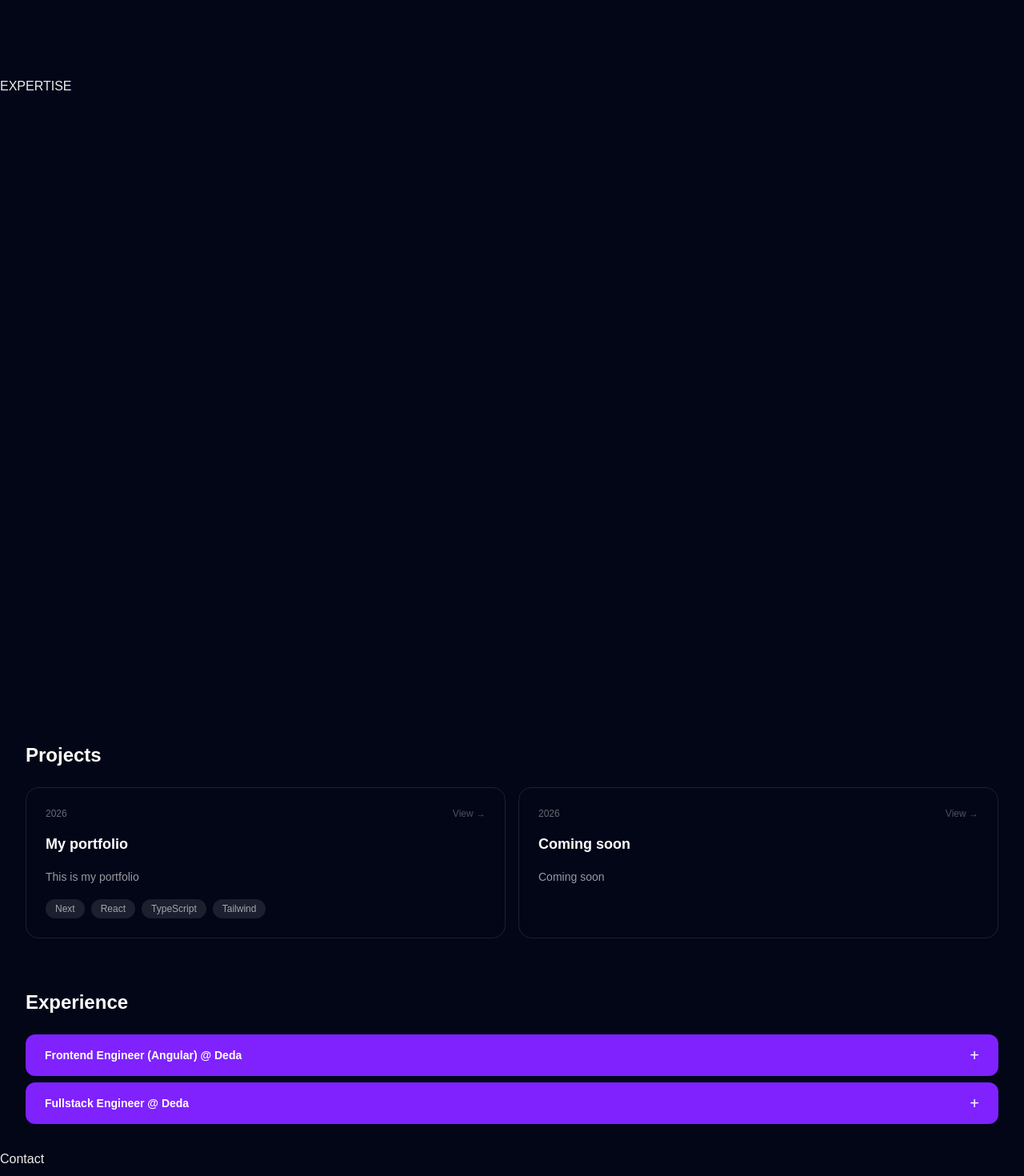
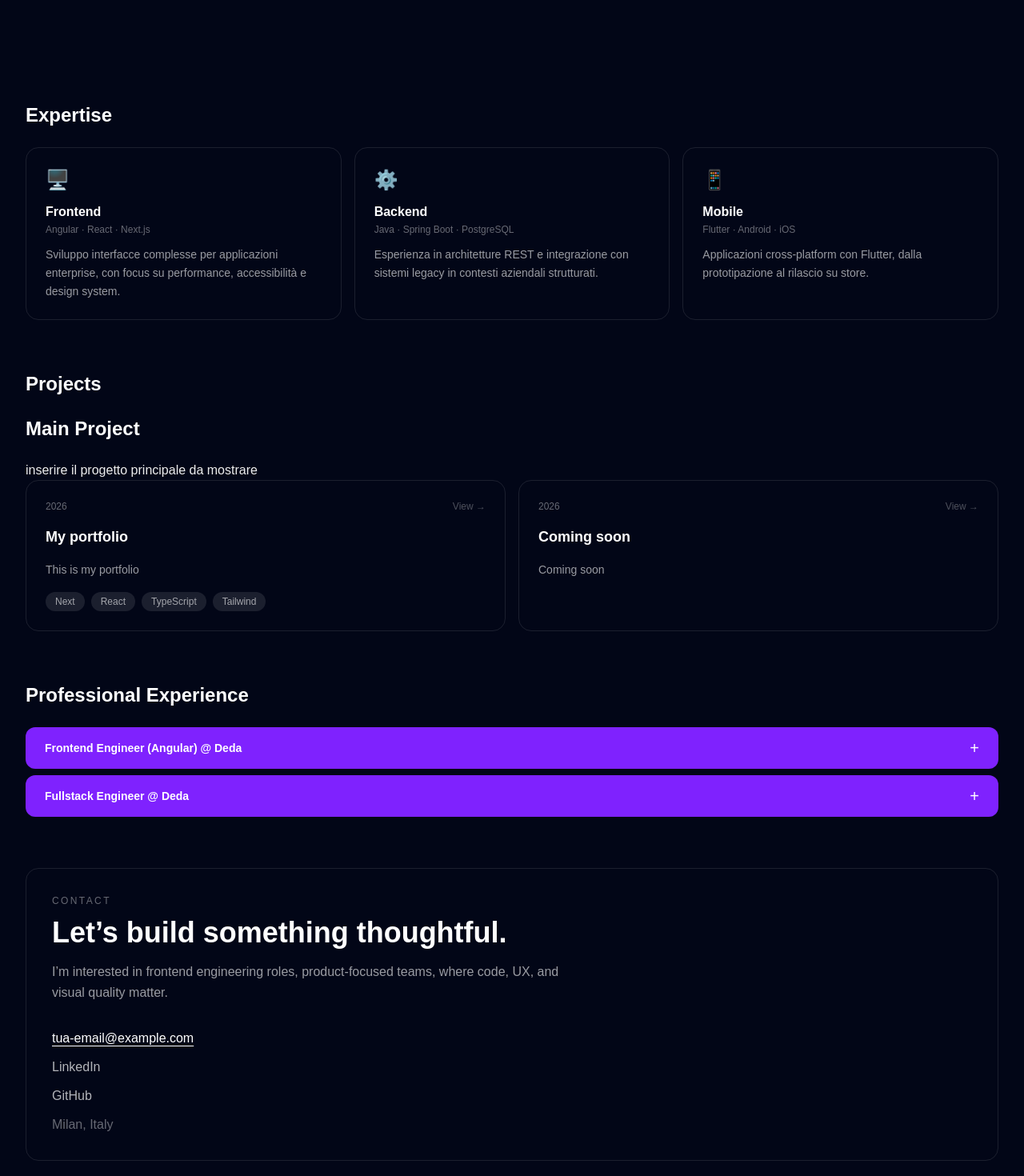
Before and after one commit to matteodangio/portfolio_app, a Next.js app: page / in a window 1280 px wide. Shown: the part 920-2390 px from the top of the page at 80% size. Built offline with nearby package versions, Linux system fonts and the light colour scheme.

Commit message:
feat: contact, experience, expertise and project sections

```diff
--- a/src/app/page.tsx
+++ b/src/app/page.tsx
@@ -3,7 +3,7 @@ import Contact from "@/components/sections/contact";
 import Experience from "@/components/sections/experience";
 import Expertise from "@/components/sections/expertise";
 import FeaturedProjects from "@/components/sections/featuredProjects";
-import Hero from "@/components/sections/hero";
+import Hero from "@/components/sections/home";
 /* Regola App Router: in ogni cartella sotto app/, un page.tsx diventa una route pubblica.*/
 export default function Home() {
   return (
--- a/src/app/projects/[slug]/page.tsx
+++ b/src/app/projects/[slug]/page.tsx
@@ -2,51 +2,90 @@ import Link from "next/link";
 import { notFound } from "next/navigation";
 import { projects } from "@/data/projects";
 
-type ProjectPageProps = {
+interface Props {
   params: Promise<{ slug: string }>;
-};
+}
 
 export function generateStaticParams() {
-  return projects.map((project) => ({ slug: project.slug }));
+  return projects.map((p) => ({ slug: p.slug }));
 }
 
-export default async function ProjectPage({ params }: ProjectPageProps) {
+export default async function ProjectPage({ params }: Props) {
   const { slug } = await params;
-  const project = projects.find((item) => item.slug === slug);
+  const project = projects.find((p) => p.slug === slug);
 
-  if (!project) {
-    notFound();
-  }
+  if (!project) notFound();
 
   return (
-    <main className="mx-auto flex w-full max-w-3xl flex-1 flex-col gap-6 px-6 py-12">
-      <Link href="/projects" className="text-sm text-zinc-500 hover:text-zinc-900">
-        ← Back to projects
+    <main className="max-w-2xl mx-auto px-6 py-16">
+      {/* Back */}
+      <Link
+        href="/#projects"
+        className="text-xs text-white/40 hover:text-white/70 transition mb-12 inline-block"
+      >
+        ← Back
       </Link>
-      <div>
-        <p className="text-sm text-zinc-500">{project.year}</p>
-        <h1 className="text-3xl font-semibold tracking-tight">{project.title}</h1>
-        <p className="mt-4 text-lg text-zinc-600">{project.description}</p>
+
+      {/* Header */}
+      <header className="mb-12">
+        <p className="text-xs text-white/40 mb-2">{project.year}</p>
+        <h1 className="text-4xl font-bold text-white mb-3">{project.title}</h1>
+        <p className="text-white/60">{project.description}</p>
+      </header>
+
+      {/* Meta */}
+      <div className="grid grid-cols-2 gap-6 border-t border-white/10 py-8 mb-12">
+        <div>
+          <p className="text-xs text-white/40 uppercase tracking-widest mb-1">
+            Role
+          </p>
+          <p className="text-sm text-white">{project.role}</p>
+        </div>
+        <div>
+          <p className="text-xs text-white/40 uppercase tracking-widest mb-1">
+            Year
+          </p>
+          <p className="text-sm text-white">{project.year}</p>
+        </div>
       </div>
-      <ul className="flex flex-wrap gap-2">
+
+      {/* Corpo narrativo */}
+      <p className="text-sm text-white/70 leading-relaxed mb-12">
+        {project.content}
+      </p>
+
+      {/* Stack */}
+      <div className="flex flex-wrap gap-2 border-t border-white/10 pt-8 mb-8">
         {project.stack.map((tech) => (
-          <li
+          <span
             key={tech}
-            className="rounded-full bg-zinc-100 px-3 py-1 text-sm text-zinc-700"
+            className="rounded-full bg-white/10 px-3 py-1 text-xs text-white/60"
           >
             {tech}
-          </li>
+          </span>
         ))}
-      </ul>
-      <div className="flex gap-4">
-        {project.githubUrl && (
-          <a href={project.githubUrl} className="text-sm font-medium underline">
-            GitHub
+      </div>
+
+      {/* Link esterni */}
+      <div className="flex gap-6">
+        {project.liveUrl && (
+          <a
+            href={project.liveUrl}
+            target="_blank"
+            rel="noopener noreferrer"
+            className="text-sm text-white underline underline-offset-4 hover:text-white/60 transition"
+          >
+            Live →
           </a>
         )}
-        {project.liveUrl && (
-          <a href={project.liveUrl} className="text-sm font-medium underline">
-            Live demo
+        {project.githubUrl && (
+          <a
+            href={project.githubUrl}
+            target="_blank"
+            rel="noopener noreferrer"
+            className="text-sm text-white underline underline-offset-4 hover:text-white/60 transition"
+          >
+            GitHub →
           </a>
         )}
       </div>
--- a/src/components/layout/siteNav.tsx
+++ b/src/components/layout/siteNav.tsx
@@ -7,7 +7,7 @@ import { useEffect, useState } from "react";
 type NavState = "hero-open" | "compact-closed" | "compact-open";
 
 const navItems = [
-  { label: "Home", href: "#hero" },
+  { label: "Home", href: "#home" },
   { label: "Expertise", href: "#expertise" },
   { label: "Projects", href: "#projects" },
   { label: "Experience", href: "#experience" },
--- a/src/components/sections/contact.tsx
+++ b/src/components/sections/contact.tsx
@@ -1,7 +1,51 @@
 export default function Contact() {
   return (
-    <section id="contact">
-      <div className="min-h-screen">Contact</div>
+    <section id="contact" className="p-8">
+      <div className="rounded-2xl border border-white/10 p-6 sm:p-8">
+        <p className="text-xs uppercase tracking-[0.2em] text-white/40 mb-3">
+          Contact
+        </p>
+
+        <h2 className="text-2xl sm:text-4xl font-semibold text-white mb-4">
+          Let’s build something thoughtful.
+        </h2>
+
+        <p className="max-w-2xl text-sm sm:text-base leading-relaxed text-white/60 mb-8">
+          I’m interested in frontend engineering roles, product-focused teams,
+          where code, UX, and visual quality matter.
+        </p>
+
+        <div className="flex flex-col gap-3 text-sm sm:text-base">
+          <a
+            href="mailto:tua-email@example.com"
+            className="text-white underline underline-offset-4 hover:text-white/70 transition"
+          >
+            tua-email@example.com
+          </a>
+
+          <a
+            href="https://www.linkedin.com/in/matteo-dangio"
+            target="_blank"
+            rel="noopener noreferrer"
+            aria-label="Open LinkedIn profile in a new tab"
+            className="text-white/70 hover:text-white transition"
+          >
+            LinkedIn
+          </a>
+
+          <a
+            href="https://github.com/tuo-username"
+            target="_blank"
+            rel="noopener noreferrer"
+            aria-label="Open GitHub profile in a new tab"
+            className="text-white/70 hover:text-white transition"
+          >
+            GitHub
+          </a>
+
+          <p className="text-white/40">Milan, Italy</p>
+        </div>
+      </div>
     </section>
   );
 }
--- a/src/components/sections/experience.tsx
+++ b/src/components/sections/experience.tsx
@@ -17,7 +17,9 @@ export default function Experience() {
   }));
   return (
     <section id="experience" className="p-8">
-      <h2 className="text-2xl font-bold text-white mb-6">Experience</h2>
+      <h2 className="text-2xl font-bold text-white mb-6">
+        Professional Experience
+      </h2>
       <Accordion items={items}></Accordion>
     </section>
   );
--- a/src/components/sections/expertise.tsx
+++ b/src/components/sections/expertise.tsx
@@ -1,10 +1,32 @@
+// src/components/sections/Expertise.tsx
+import { expertiseItems } from "@/data/expertise";
+
 export default function Expertise() {
+  return (
+    <section id="expertise" className="p-8">
+      <h2 className="text-2xl font-bold text-white mb-6">Expertise</h2>
 
+      <div className="grid grid-cols-1 gap-4 sm:grid-cols-3">
+        {expertiseItems.map((item) => (
+          <div
+            key={item.title}
+            className="flex flex-col gap-3 rounded-2xl border border-white/10 p-6 hover:bg-amber-50/5 transition"
+          >
+            <span className="text-2xl">{item.icon}</span>
 
+            <div>
+              <h3 className="text-base font-semibold text-white">
+                {item.title}
+              </h3>
+              <p className="text-xs text-white/40 mt-0.5">{item.subtitle}</p>
+            </div>
 
-    return (
-        <section id="expertise">
-        <div className="min-h-screen">EXPERTISE</div>
-        </section>
-    )
+            <p className="text-sm text-white/60 leading-relaxed">
+              {item.description}
+            </p>
+          </div>
+        ))}
+      </div>
+    </section>
+  );
 }
--- a/src/components/sections/featuredProjects.tsx
+++ b/src/components/sections/featuredProjects.tsx
@@ -8,6 +8,10 @@ export default function FeaturedProjects() {
   return (
     <section id="projects" className="p-8">
       <h2 className="text-2xl font-bold text-white mb-6">Projects</h2>
+      <div className="">
+        <h2 className="text-2xl font-bold text-white mb-6">Main Project</h2>
+        <p>inserire il progetto principale da mostrare</p>
+      </div>
       <div className="grid grid-cols-1 gap-4 sm:grid-cols-2">
         {featuredProject.map((project) => (
           <ProjectCard key={project.slug} project={project} />
--- a/src/components/sections/hero.tsx
+++ b/src/components/sections/home.tsx
@@ -1,9 +1,9 @@
 import Button from "../ui/button";
 import Image from "next/image";
 
-export default function Hero() {
+export default function Home() {
   return (
-    <section id="hero" className="flex flex-row min-h-screen w-full">
+    <section id="home" className="flex flex-row min-h-screen w-full">
       <div className="container mx-auto flex flex-col items-center px-6 text-center">
         <h1 className="text-xl font-bold mb-3">Frontend Engineer</h1>
         <p className="text-sm mb-3">
--- a/src/components/ui/projectCard.tsx
+++ b/src/components/ui/projectCard.tsx
@@ -8,7 +8,7 @@ interface ProjectCardProps {
 export default function ProjectCard({ project }: ProjectCardProps) {
   return (
     <Link
-      href={"/projects/${project.slug}"}
+      href={`/projects/${project.slug}`}
       className="group flex flex-col gap-4 rounded-2xl border border-white/10 p-6 transition hover:border-white/30"
     >
       <div className="flex items-center justify-between">
--- /dev/null
+++ b/src/data/expertise.ts
@@ -0,0 +1,23 @@
+// src/data/expertise.ts
+import { IExpertise } from "@/types";
+
+export const expertiseItems: IExpertise[] = [
+  {
+    icon: "🖥️",
+    title: "Frontend",
+    subtitle: "Angular · React · Next.js",
+    description: "Sviluppo interfacce complesse per applicazioni enterprise, con focus su performance, accessibilità e design system.",
+  },
+  {
+    icon: "⚙️",
+    title: "Backend",
+    subtitle: "Java · Spring Boot · PostgreSQL",
+    description: "Esperienza in architetture REST e integrazione con sistemi legacy in contesti aziendali strutturati.",
+  },
+  {
+    icon: "📱",
+    title: "Mobile",
+    subtitle: "Flutter · Android · iOS",
+    description: "Applicazioni cross-platform con Flutter, dalla prototipazione al rilascio su store.",
+  },
+];
--- a/src/types/index.ts
+++ b/src/types/index.ts
@@ -2,8 +2,8 @@ export interface IProject {
   slug: string;
   title: string;
   description: string;
-  // content: string;        // testo lungo, narrativo
-  // role: string;           // es. "Frontend Engineer"
+  content?: string;        // testo lungo, narrativo
+  role?: string;           // es. "Frontend Engineer"
   stack: string[];
   year: number;
   featured: boolean;
@@ -32,3 +32,10 @@ export interface IProject {
     chipsType1?: string[];
     chipsType2?: string[];
   }
+
+  export interface IExpertise {
+    icon: string;
+    title: string;
+    subtitle: string;
+    description: string;
+  }
```
